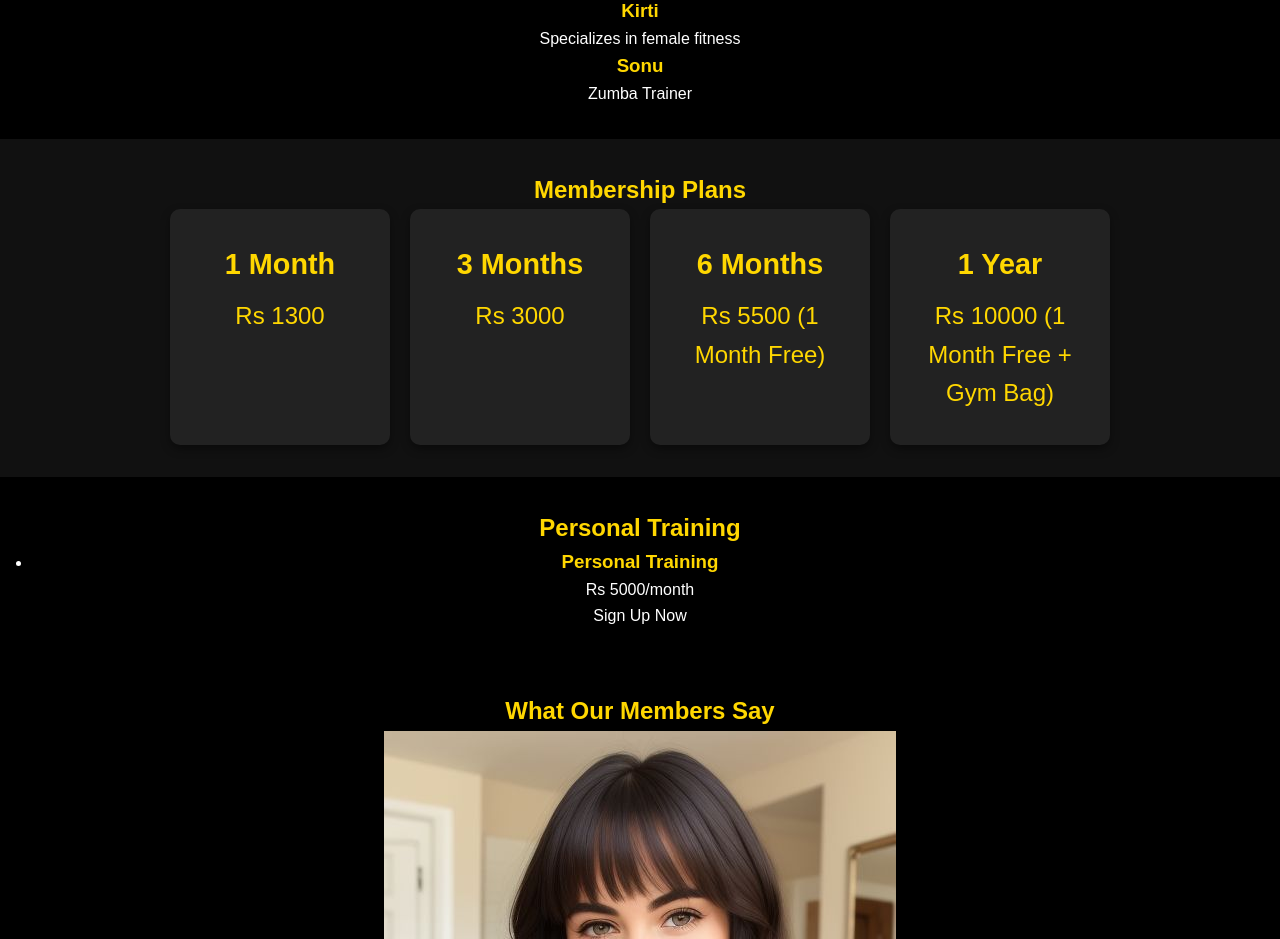
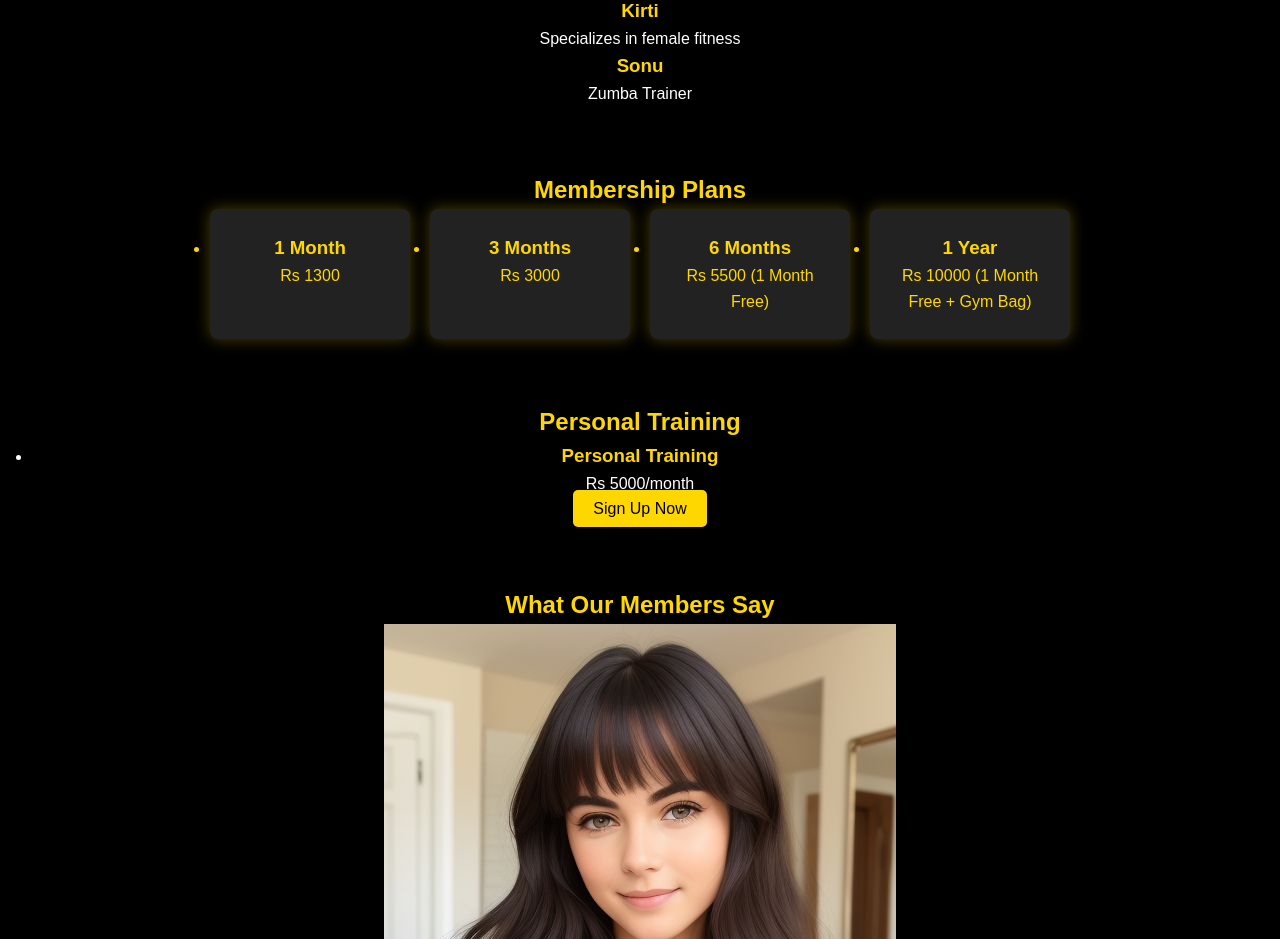
Before and after one commit to VarnankSharma/BfitGym, a React (Create React App) app: page / in a window 1280 px wide. Shown: the part 1000-1939 px from the top of the page. Built offline with nearby package versions, Linux system fonts and the light colour scheme.

Commit message:
Updated content

```diff
--- a/public/styles.css
+++ b/public/styles.css
@@ -149,49 +149,44 @@ section#home p.timing {
 }
 
 /* General membership section styling */
-#membership {
-  padding: 2rem;
-  text-align: center;
-  background-color: #111; /* Dark background for the section */
-  color: #fff;
-}
-
-/* Membership container to center and style the boxes */
-.membership-container {
+/* Membership Section */
+#membership ul {
   display: flex;
   justify-content: center;
   gap: 20px;
-  flex-wrap: wrap; /* Ensure the boxes wrap on smaller screens */
+  flex-wrap: wrap;
 }
 
-/* Each membership plan box */
-.membership-box {
-  background-color: #222; /* Dark background for the boxes */
-  color: #FFD700; /* Golden text for the plan name and price */
-  padding: 2rem;
-  border-radius: 10px; /* Rounded corners */
+#membership li {
+  background-color: #222;
+  color: #FFD700;
+  padding: 1.5rem;
+  width: 200px;
+  border-radius: 8px;
   text-align: center;
-  width: 220px; /* Adjust the width as needed */
-  box-shadow: 0 4px 10px rgba(0, 0, 0, 0.4); /* Subtle shadow for depth */
-  transition: transform 0.3s ease, box-shadow 0.3s ease; /* Smooth transition for hover effect */
+  transition: transform 0.3s ease, box-shadow 0.3s ease;
+  box-shadow: 0 0 15px rgba(255, 215, 0, 0.3);
 }
 
-/* Hover effect to highlight the box */
-.membership-box:hover {
-  transform: translateY(-10px); /* Move the box up on hover */
-  box-shadow: 0 6px 15px rgba(255, 215, 0, 0.6); /* Stronger shadow and highlight */
+#membership li:hover {
+  transform: translateY(-10px);
+  box-shadow: 0 0 20px rgba(255, 215, 0, 0.6);
 }
 
-/* Membership plan title and price */
-.membership-box h3 {
-  font-size: 1.8rem; /* Adjust the font size */
-  font-weight: bold;
-  margin-bottom: 10px; /* Add space between title and price */
+/* Buttons */
+button, .btn {
+  background-color: #FFD700;
+  color: #000;
+  padding: 10px 20px;
+  border-radius: 5px;
+  border: none;
+  cursor: pointer;
+  transition: background-color 0.3s ease, color 0.3s ease;
 }
 
-.membership-box span {
-  font-size: 1.5rem;
-  font-weight: normal;
+button:hover, .btn:hover {
+  background-color: #fff;
+  color: #FFD700;
 }
 
 /* Responsiveness for small screens */
--- a/src/Membership.js
+++ b/src/Membership.js
@@ -1,28 +1,29 @@
-import React from 'react';
-
 function Membership() {
   return (
     <section id="membership">
       <h2>Membership Plans</h2>
-      <div className="membership-container">
-        <div className="membership-box">
+      <ul>
+        <li>
           <h3>1 Month</h3>
           <span>Rs 1300</span>
-        </div>
-        <div className="membership-box">
+        </li>
+        <li>
           <h3>3 Months</h3>
           <span>Rs 3000</span>
-        </div>
-        <div className="membership-box">
+        </li>
+        <li>
           <h3>6 Months</h3>
           <span>Rs 5500 (1 Month Free)</span>
-        </div>
-        <div className="membership-box">
+        </li>
+        <li>
           <h3>1 Year</h3>
           <span>Rs 10000 (1 Month Free + Gym Bag)</span>
-        </div>
-      </div>
+        </li>
+      </ul>
+
+
     </section>
+
   );
 }
 
```
